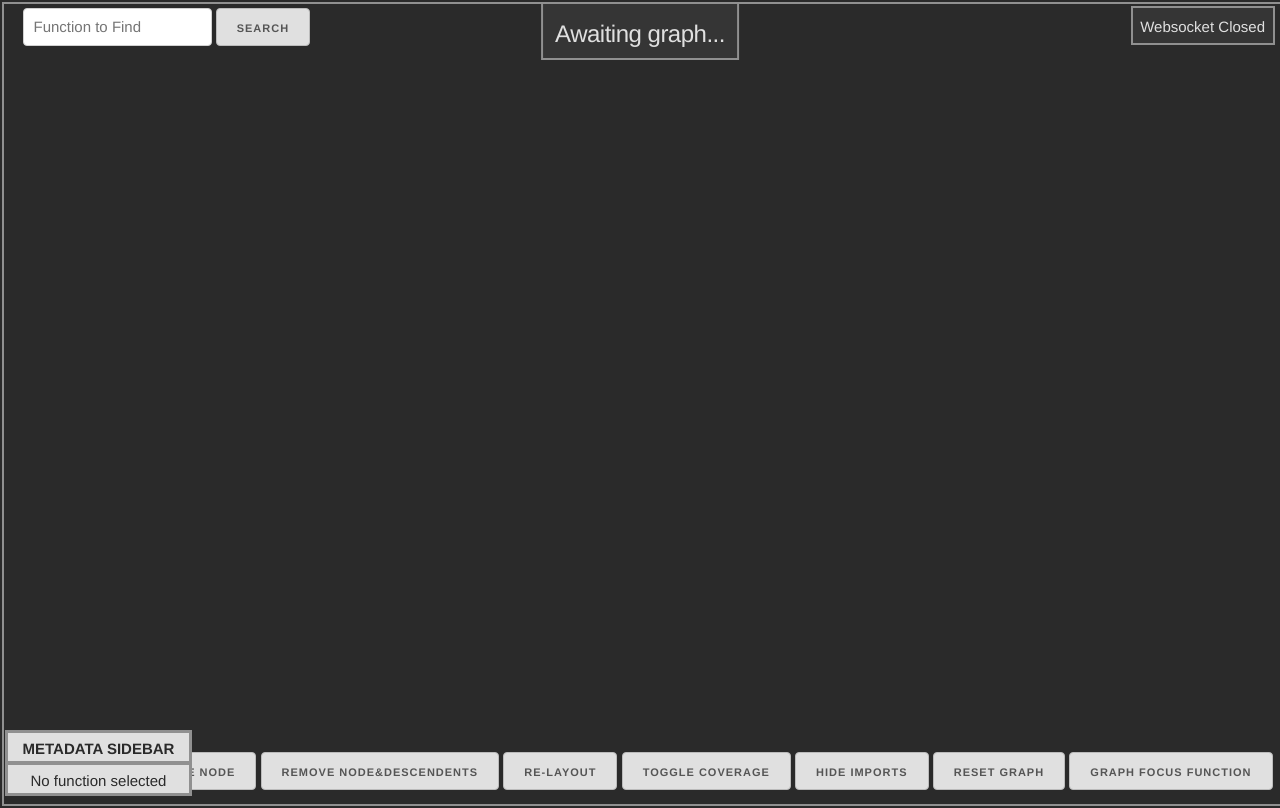
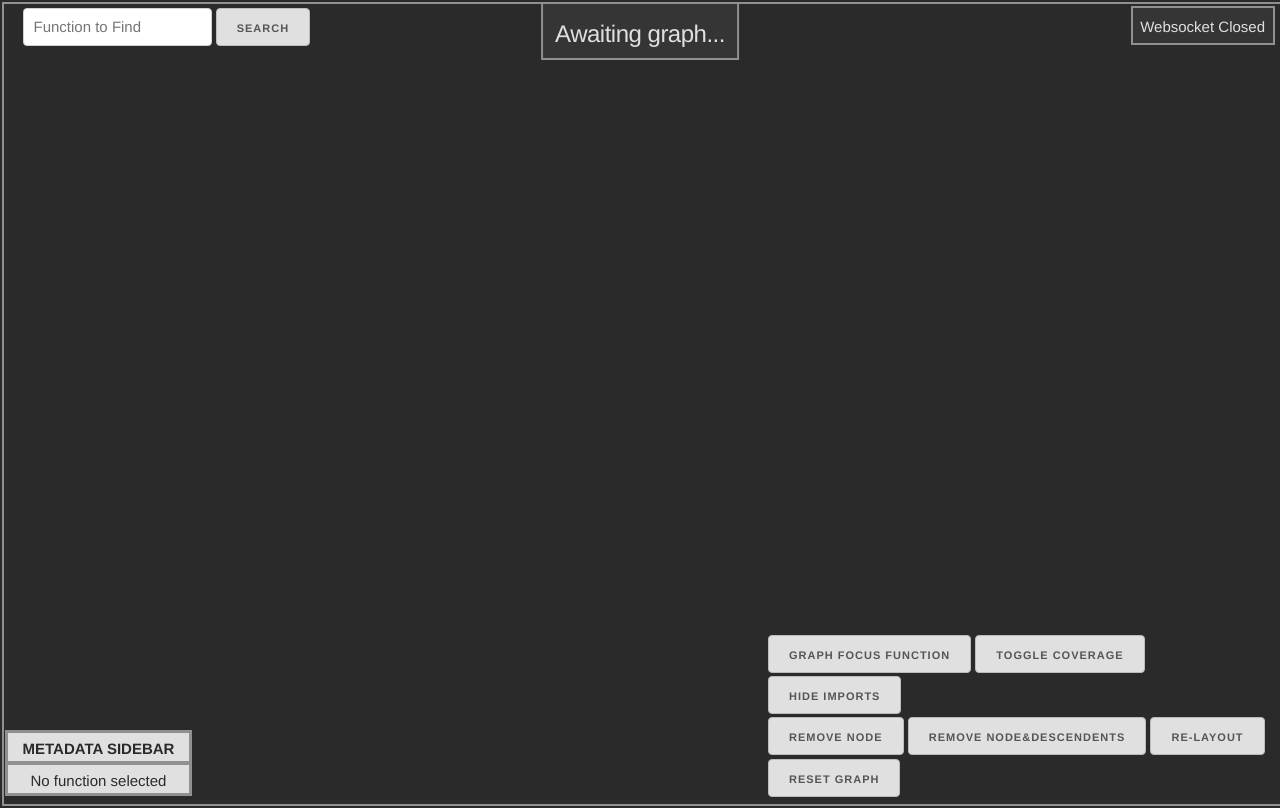
Before and after one commit to seeinglogic/ariadne, a plain HTML site: page web/index.html in a window 1280 px wide. Drawn offline with nearby package versions, Linux system fonts and the light colour scheme.

Commit message:
Arrange web UI buttons in two rows

```diff
--- a/web/css/main.css
+++ b/web/css/main.css
@@ -94,10 +94,22 @@ tr, td, thead, tbody {
 
 #btn_container {
     position: absolute;
-    right: 0.5em;
+    right: 0;
     bottom: 0;
     z-index: 998;
+
+    width: 40%;
+    overflow-y: auto;
 }
+
+#btn_container > .buttonRow {
+    float: right;
+}
+
+#btn_container > .buttonRow > button {
+    margin-bottom: 0.3em;
+}
+
 #title {
     position: absolute;
     left: 50%;
--- a/web/index.html
+++ b/web/index.html
@@ -23,13 +23,17 @@
     <div id="status_display">Initializing...</div>
 
     <div id="btn_container">
-      <button id="remove_node_btn">Remove Node</button>
-      <button id="remove_descendents_btn">Remove Node&Descendents</button>
-      <button id="redo_layout_btn">Re-Layout</button>
-      <button id="toggle_coverage_btn">Toggle Coverage</button>
-      <button id="hide_imports_btn">Hide Imports</button>
-      <button id="reset_graph_btn">Reset Graph</button>
-      <button id="get_new_neighborhood">Graph Focus Function</button>
+      <div class="buttonRow">
+        <button id="get_new_neighborhood">Graph Focus Function</button>
+        <button id="toggle_coverage_btn">Toggle Coverage</button>
+        <button id="hide_imports_btn">Hide Imports</button>
+      </div>
+      <div class="buttonRow">
+        <button id="remove_node_btn">Remove Node</button>
+        <button id="remove_descendents_btn">Remove Node&Descendents</button>
+        <button id="redo_layout_btn">Re-Layout</button>
+        <button id="reset_graph_btn">Reset Graph</button>
+      </div>
     </div>
 
     <div id="sidebar_container">
```
